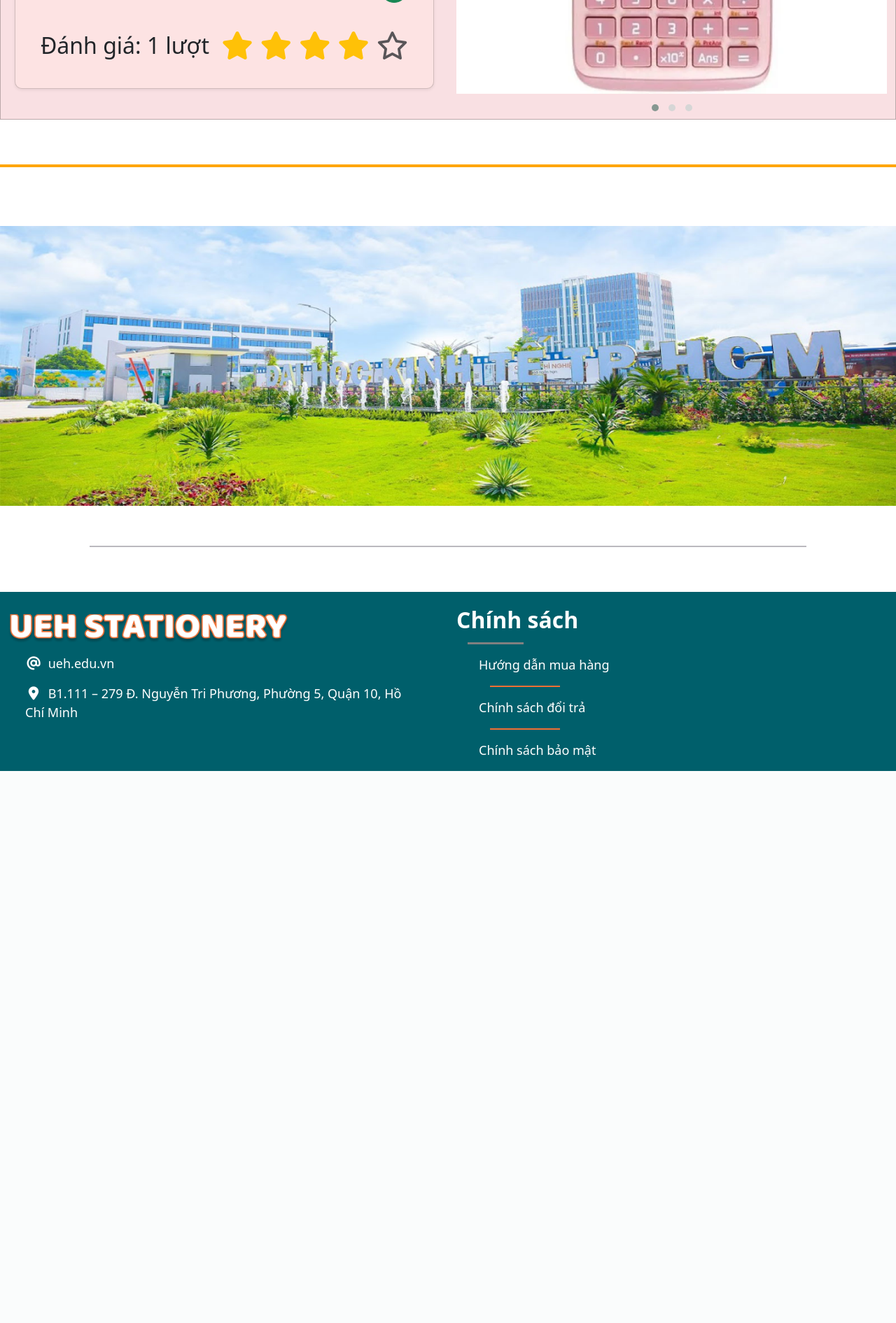
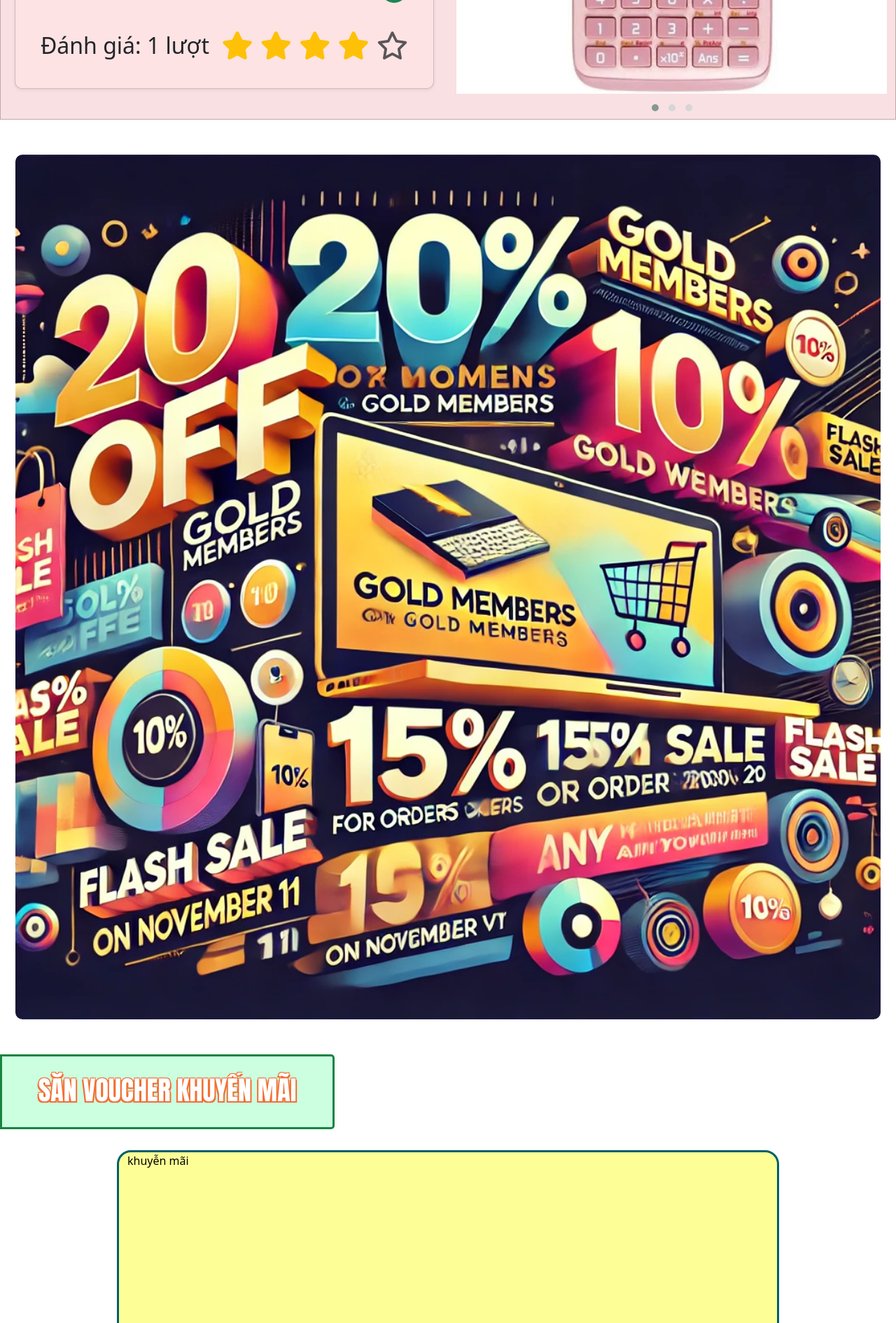
Before and after one commit to QHoa036/Homepage, a PHP site: page /Discount.php in a window 1280 px wide. Shown: the part 1122-3013 px from the top of the page at 70% size. Before the commit the page ends 2224 px from the top, so only its background shows below. Run offline with PHP 8.4, Linux system fonts and the light colour scheme; some libraries are stand-ins or nearby versions; some web fonts are replaced.

Commit message:
add discount

```diff
--- a/Discount.php
+++ b/Discount.php
@@ -166,6 +166,27 @@
         </div>
     </section>
 
+<!-- đây là phần banner discount -->
+    <section class="BannerDiscount ">
+        <div class="container-fluid imgBannerDiscount">
+            <img src="assets/imgs/banners/discount.png" alt="" class="imgBannerDiscount">
+        </div>
+    </section>
+
+<!-- đây là phần săn voucher -->
+    <section class="voucher">
+        <div class="bgTitlevoucher">
+            <p class="titlevoucher">SĂN VOUCHER KHUYẾN MÃI</p>
+        </div>
+        <div class="container cardVoucher">
+            khuyễn mãi
+        </div>
+        <div class="container cardVoucher">
+            khuyễn mãi
+        </div>
+    </section>
+
+
     <?php include 'layouts/footer.php'; ?>
 
     <script src="https://cdn.jsdelivr.net/npm/bootstrap@5.3.3/dist/js/bootstrap.bundle.min.js"
--- a/assets/css/main/discount.css
+++ b/assets/css/main/discount.css
@@ -181,3 +181,53 @@
     justify-content: center;
     font-size: 1.25rem;
 }
+
+/* đây là banner discount */
+.BannerDiscount{
+    padding: 50px 10px 50px 10px;
+}
+
+.imgBannerDiscount{
+    width: 100%;
+    height: 100%;
+    top: 1617px;
+    left: 32px;
+    gap: 0px;
+    border-radius: 10px 10px 10px 10px;
+    opacity: 0px;
+
+}
+
+/* đây là phần săn voucher */
+.bgTitlevoucher{
+    width: 478px;
+    height: 107px;
+    top: 2658px;
+    border-radius: 0px 5px 5px 0px;
+    border: 3px solid #188443;
+    background-color: #6BFFA659;
+    margin-bottom: 30px;
+}
+.titlevoucher{
+    font-family: 'Anton';
+    font-size: 38px;
+    font-weight: 400;
+    text-align: center;
+    color: #FFFFFF;
+    text-shadow: -1px -1px 0 #F26F33, 1px -1px 0 #F26F33, -2px 2px 0 #F26F33, 2px 2px 0 #F26F33;
+    padding-top: 20px;
+}
+
+/* Đây là card voucher */
+.cardVoucher{
+    width: 946px;
+    height: 286px;
+    top: 2809px;
+    border-radius: 20px 20px 20px 20px;
+    background-color: #FBFF0069;
+    border: 3px solid #005F69;
+    margin-bottom: 30px;
+    display: flex;
+    align-items: start;
+    justify-content: start;
+}
```
Also changed, not shown: assets/imgs/banners/discount.png (added).
